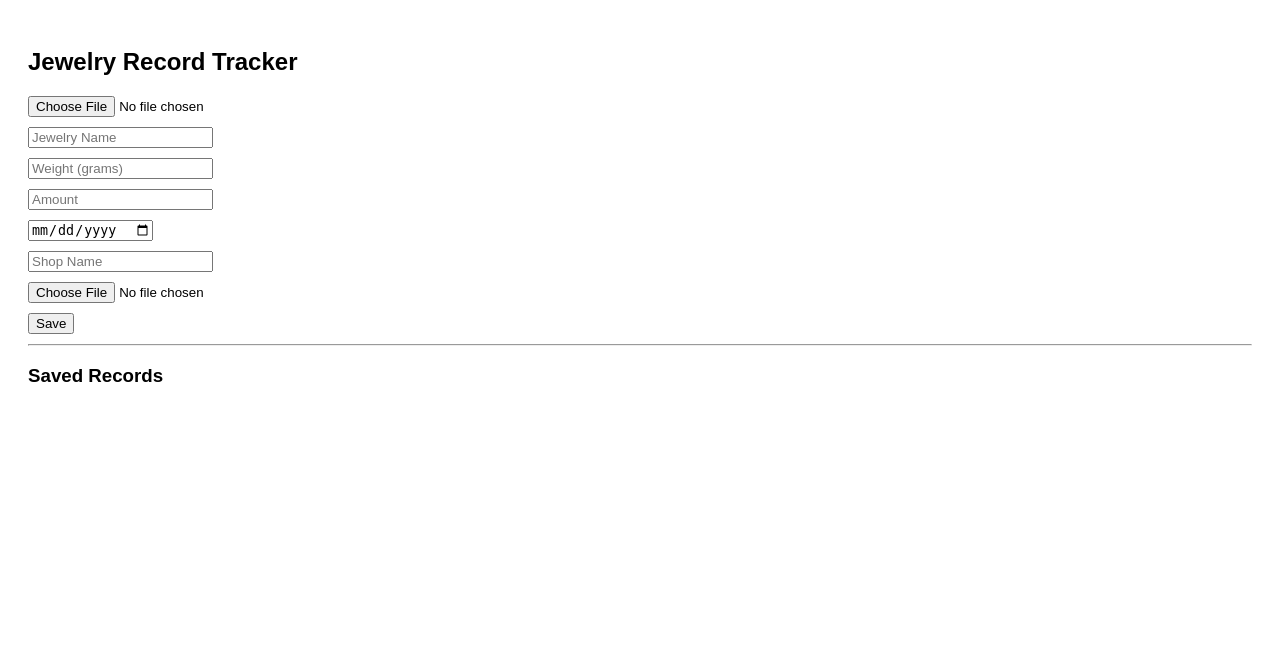
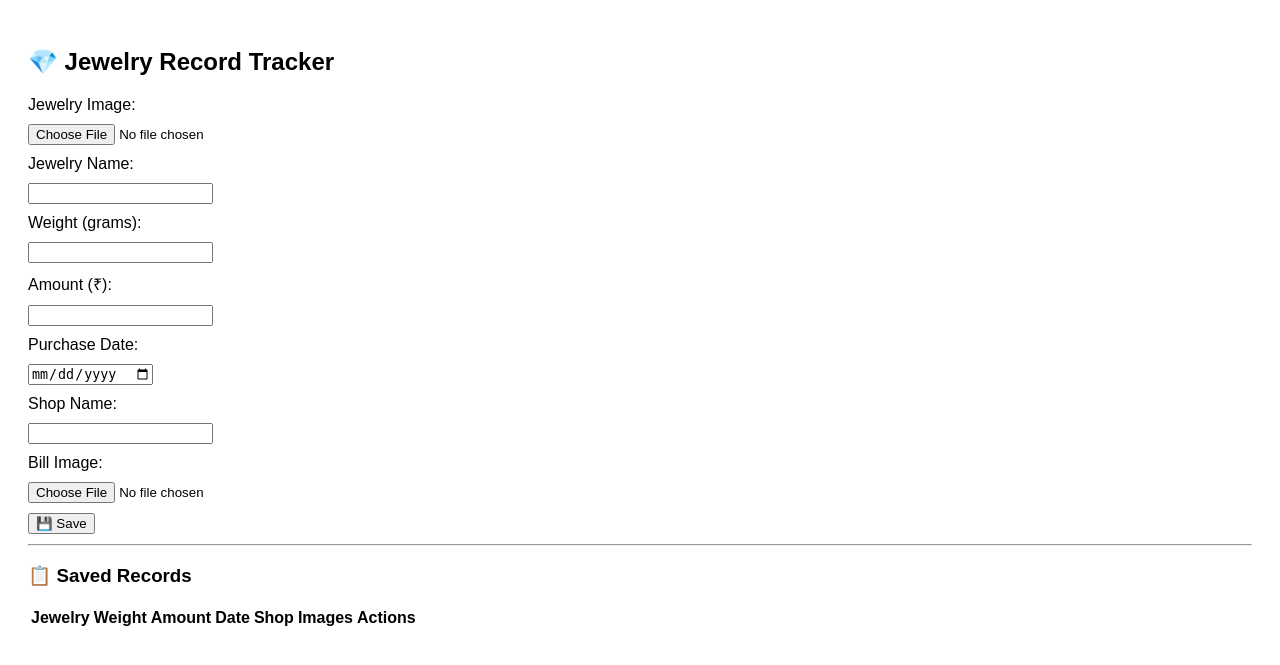
Before and after one commit to jituraj2/jewelry-tracker-, a Flask app: page / in a window 1280 px wide. Shown: the top 665 px of the page. Run offline with Flask 3, Linux system fonts and the light colour scheme; lists and menus that the app fills with data are empty.

Commit message:
Update index.html

```diff
--- a/templates/index.html
+++ b/templates/index.html
@@ -5,24 +5,56 @@
     <link rel="stylesheet" href="{{ url_for('static', filename='style.css') }}">
 </head>
 <body>
-    <h2>Jewelry Record Tracker</h2>
+    <div class="container">
+        <h2>💎 Jewelry Record Tracker</h2>
 
         <form id="jewelryForm">
             <input type="hidden" id="recordId" />
+
+            <label for="jewelryImage">Jewelry Image:</label>
             <input type="file" id="jewelryImage" accept="image/*" />
-        <input type="text" id="jewelryName" placeholder="Jewelry Name" required />
-        <input type="number" id="gram" placeholder="Weight (grams)" required />
-        <input type="number" id="amount" placeholder="Amount" required />
+
+            <label for="jewelryName">Jewelry Name:</label>
+            <input type="text" id="jewelryName" required />
+
+            <label for="gram">Weight (grams):</label>
+            <input type="number" id="gram" required />
+
+            <label for="amount">Amount (₹):</label>
+            <input type="number" id="amount" required />
+
+            <label for="purchaseDate">Purchase Date:</label>
             <input type="date" id="purchaseDate" required />
-        <input type="text" id="shopName" placeholder="Shop Name" required />
+
+            <label for="shopName">Shop Name:</label>
+            <input type="text" id="shopName" required />
+
+            <label for="billImage">Bill Image:</label>
             <input type="file" id="billImage" accept="image/*" />
-        <button type="submit">Save</button>
+
+            <button type="submit">💾 Save</button>
         </form>
+
+        <div id="alert" class="alert"></div>
 
         <hr>
 
-    <h3>Saved Records</h3>
-    <div id="recordList"></div>
+        <h3>📋 Saved Records</h3>
+        <table id="recordTable">
+            <thead>
+                <tr>
+                    <th>Jewelry</th>
+                    <th>Weight</th>
+                    <th>Amount</th>
+                    <th>Date</th>
+                    <th>Shop</th>
+                    <th>Images</th>
+                    <th>Actions</th>
+                </tr>
+            </thead>
+            <tbody></tbody>
+        </table>
+    </div>
 
     <script src="{{ url_for('static', filename='script.js') }}"></script>
 </body>
```
Lines whose indentation alone changed are shown as unchanged.
